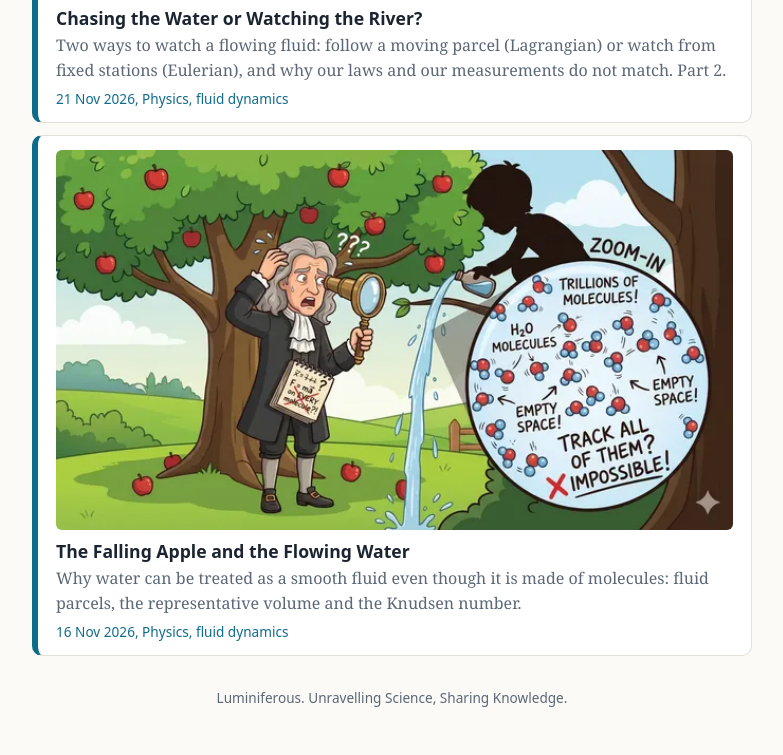
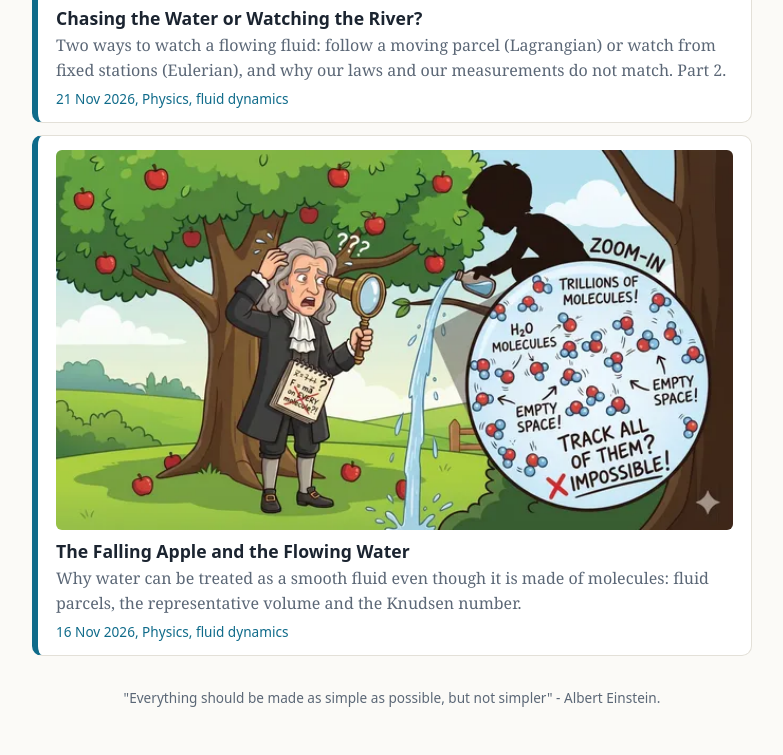
Before and after one commit to tranoop/Luminiferous, a plain HTML site: page education.html in a window 1280 px wide. Shown: the part 601-1356 px from the top of the page, without its empty margins (248-1031 px from the left). Drawn offline with Linux system fonts and the light colour scheme.

Commit message:
Update footer text in education.html

```diff
--- a/education.html
+++ b/education.html
@@ -14,6 +14,6 @@
 <p class="lead">Interactive lessons. Open a page and play with it. Newest first.</p>
 <div data-list="education"><noscript><p class="empty">Please turn on JavaScript to see this list.</p></noscript></div>
 </main>
-<footer>Luminiferous. Unravelling Science, Sharing Knowledge.</footer>
+<footer>"Everything should be made as simple as possible, but not simpler" - Albert Einstein.</footer>
 <script src="assets/content.js"></script><script src="assets/lists.js"></script>
 </body></html>
```
